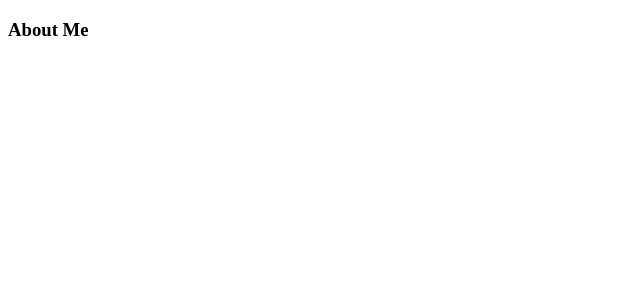
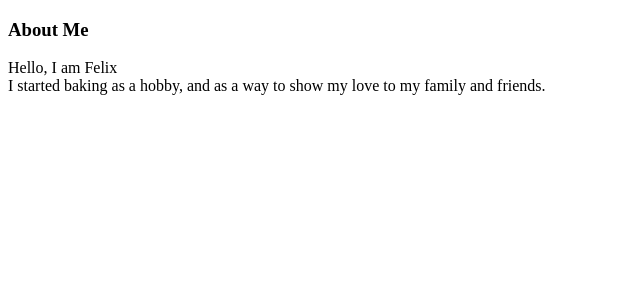
Before and after one commit to felixlaii/nextjs-shop, a Next.js app: page / in a window 1280 px wide. Shown: the top 300 px of the page, without its empty margins (0-640 px from the left). Built offline with nearby package versions, Linux system fonts and the light colour scheme; grey boxes are pictures that could not be loaded.

Commit message:
added description

```diff
--- a/src/components/AboutMe.tsx
+++ b/src/components/AboutMe.tsx
@@ -5,6 +5,10 @@ const AboutMe: React.FC = () => {
     <section>
       <div>
         <h3>About Me</h3>
+        <p>
+          Hello, I am Felix <br />I started baking as a hobby, and as a way to
+          show my love to my family and friends.
+        </p>
       </div>
     </section>
   );
```
